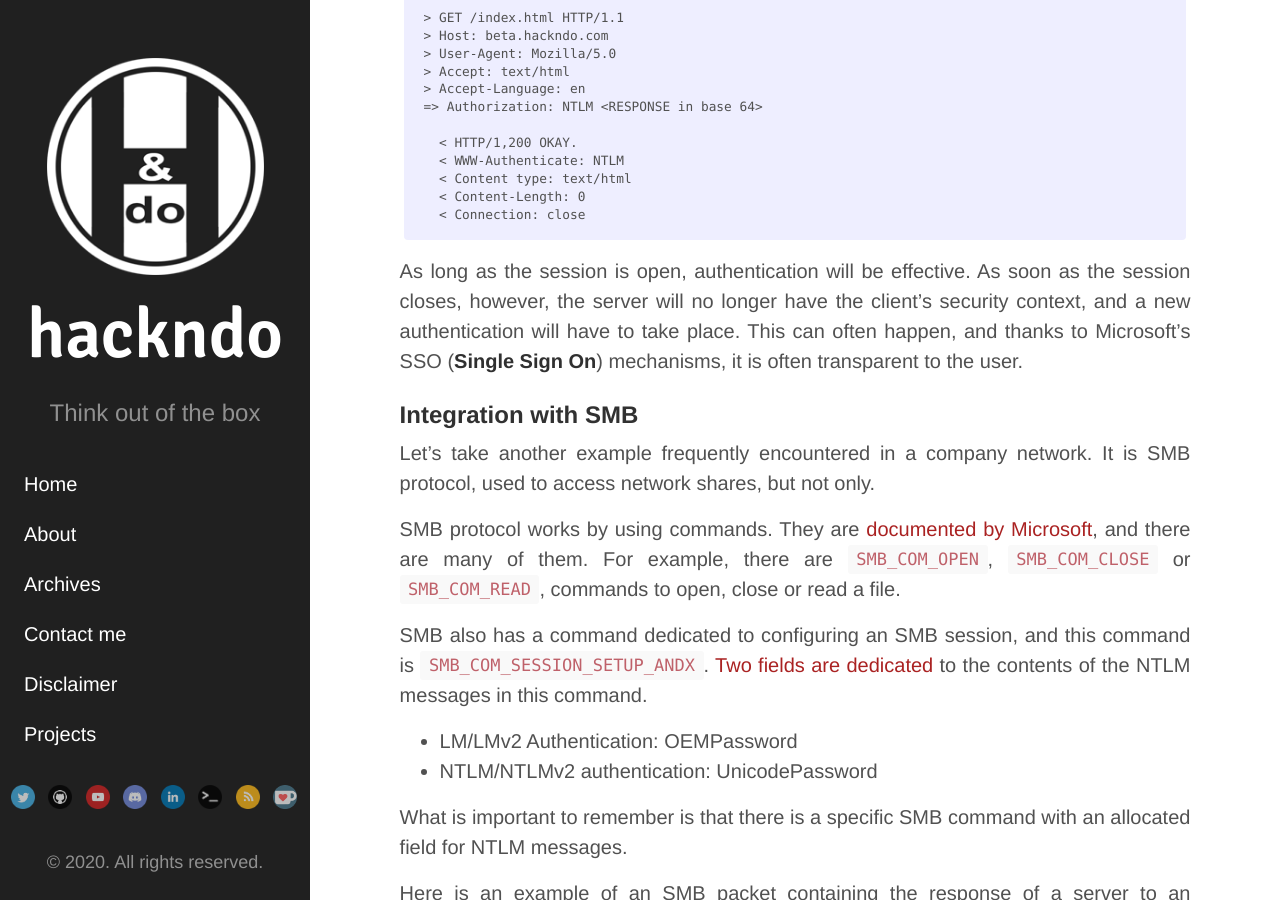
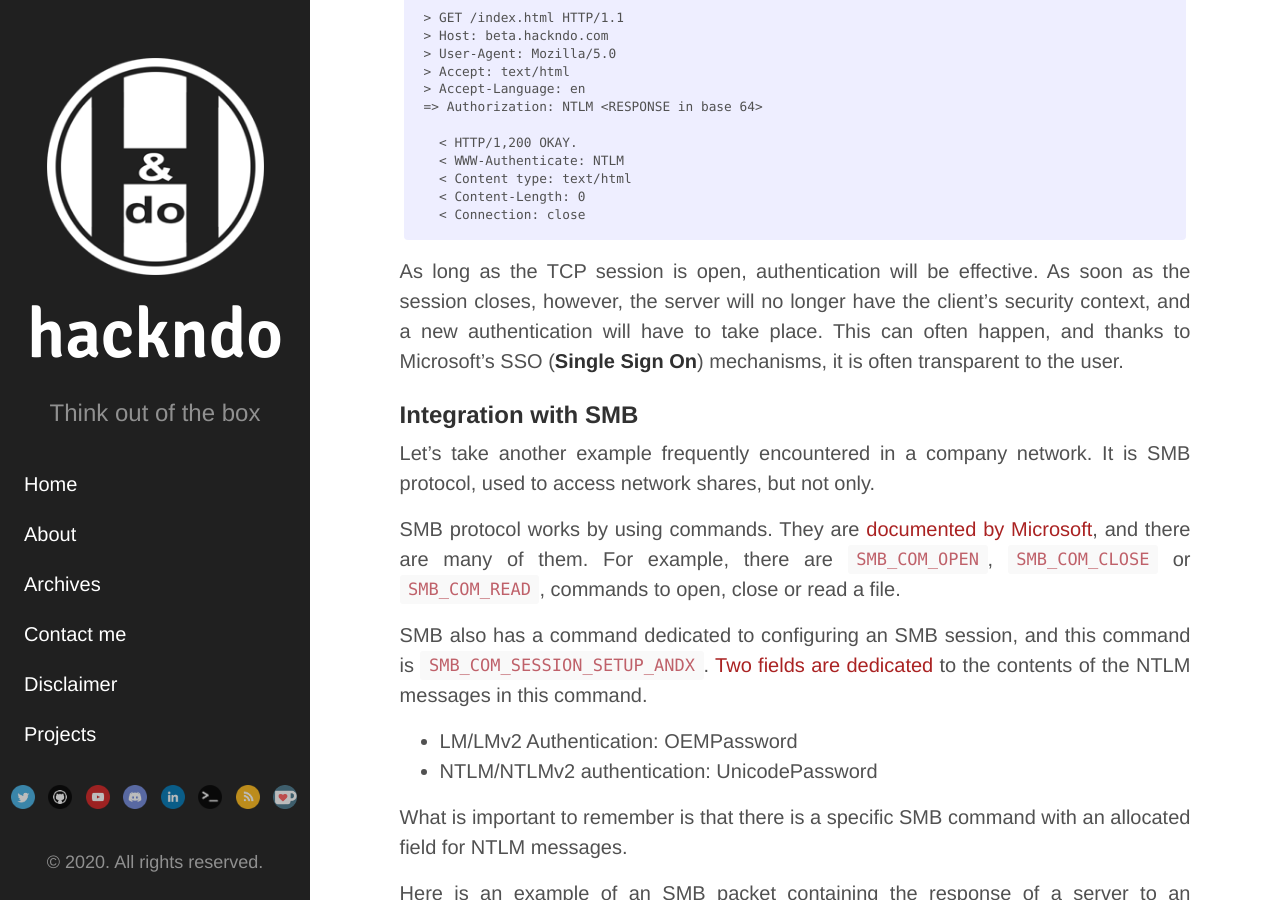
Before and after one commit to Hackndo/en.hackndo.github.io, a Jekyll site: the page built from _posts/2020-03-03-ntlm-relay.md, in a window 1280 px wide and 900 px high, scrolled down 13072 px. Built offline with Jekyll 4.4.1, drawn with Linux system fonts in a browser that asks for light colours; comment, search, counter and statistics services are not loaded; some of the changed text lies outside the part shown.

Commit message:
Update typo

````diff
--- a/_posts/2020-03-03-ntlm-relay.md
+++ b/_posts/2020-03-03-ntlm-relay.md
@@ -242,7 +242,7 @@ The client, knowing that NTLM authentication is required, will send the first me
   < Connection: close
 ```
 
-As long as the session is open, authentication will be effective. As soon as the session closes, however, the server will no longer have the client's security context, and a new authentication will have to take place. This can often happen, and thanks to Microsoft's SSO (**Single Sign On**) mechanisms, it is often transparent to the user.
+As long as the TCP session is open, authentication will be effective. As soon as the session closes, however, the server will no longer have the client's security context, and a new authentication will have to take place. This can often happen, and thanks to Microsoft's SSO (**Single Sign On**) mechanisms, it is often transparent to the user.
 
 ### Integration with SMB
 
````
Also changed, not shown: other parts of _posts/2020-03-03-ntlm-relay.md (+1 -1 lines).
